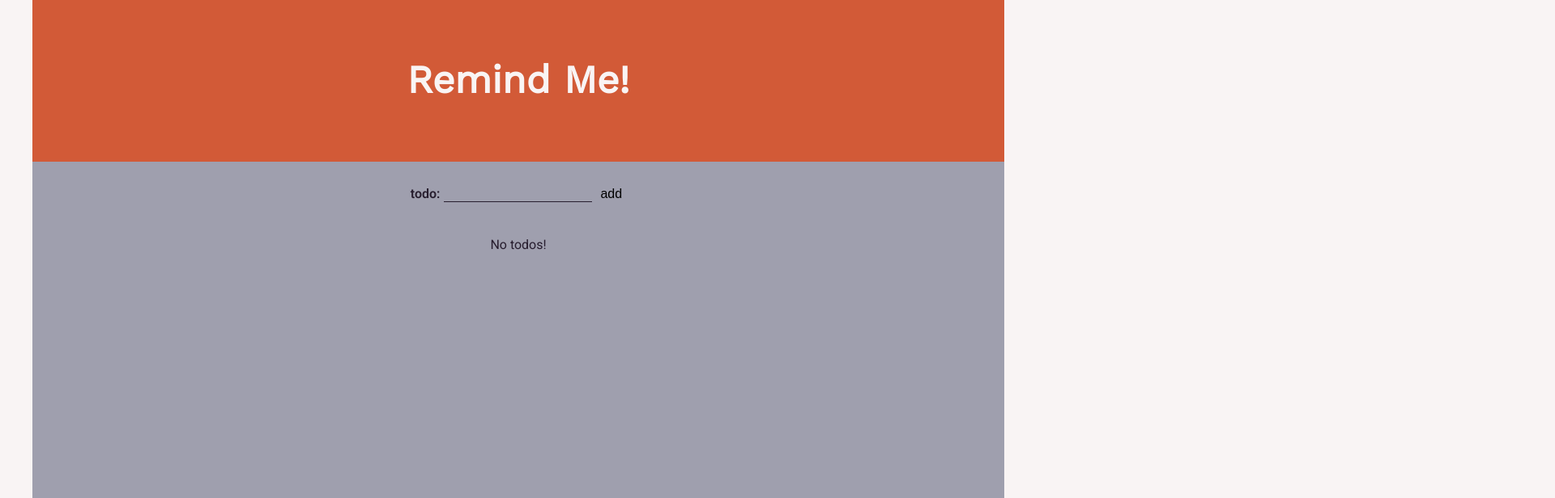
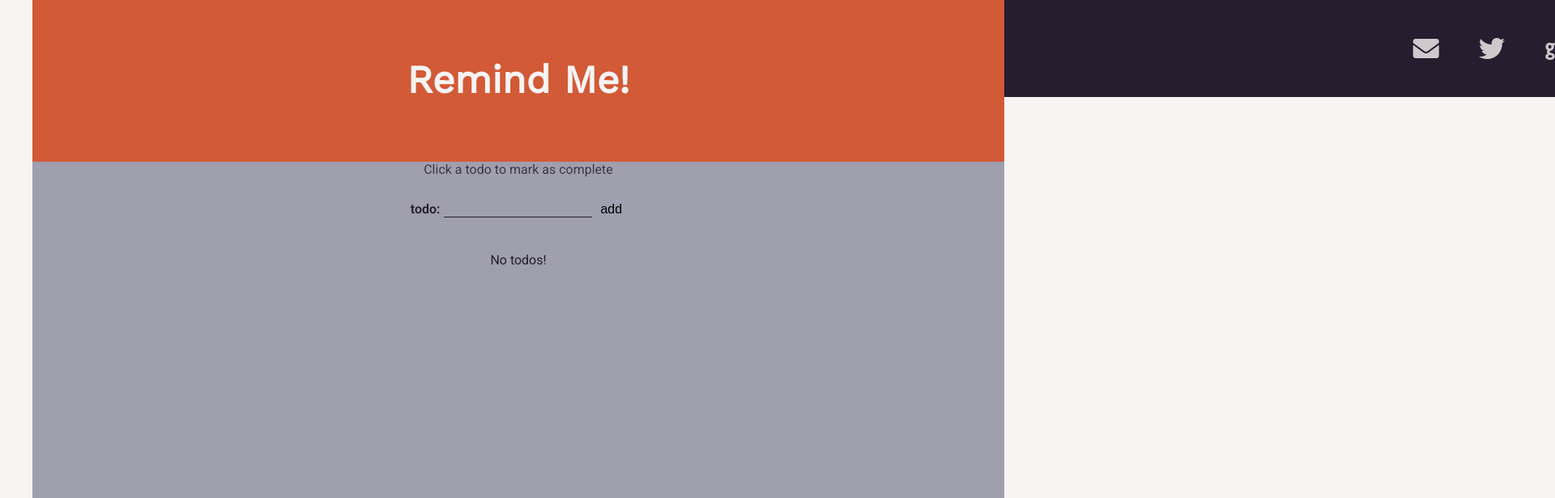
Before and after one commit to winstonCodes/todo-react, a React (Create React App) app: page / in a window 1280 px wide. Shown: the top 616 px of the page at 81% size, 1920 px wide, since content can reach past the window. Built offline with nearby package versions, Linux system fonts and the light colour scheme.

Commit message:
add click notification

```diff
--- a/src/App.js
+++ b/src/App.js
@@ -4,6 +4,7 @@
 import TodoList from "./components/TodoList"
 import TodoInput from "./components/TodoInput"
 import Footer from "./components/Footer"
+import ClickNotf from "./components/ClickNotf"
 
 const App = () => {
 
@@ -60,6 +61,7 @@
   return (
     <div className="container">
       <header><h1>Remind Me!</h1></header>
+      <ClickNotf />
       <div className="content">
         <TodoInput addTodo={addTodo} />
         <TodoList todos={todos} deleteTodo={deleteTodo} toggleTodo={toggleTodo} editTodo={editTodo} updateTodo={updateTodo}/>
--- /dev/null
+++ b/src/components/ClickNotf/ClickNotf.js
@@ -0,0 +1,19 @@
+import React from "react";
+import './style.scss';
+
+const ClickNotf = props => {
+;
+  const style = {
+    backgroundColor: "inherit",
+    color: "inherit",
+    margin: 0,
+    textAlign: "center"
+  }
+  return(
+    <div style={style}>
+      <p id="notf">Click a todo to mark as complete</p>
+    </div>
+  );
+}
+
+export default ClickNotf;
--- /dev/null
+++ b/src/components/ClickNotf/index.js
@@ -0,0 +1,3 @@
+import ClickNotf from './ClickNotf';
+
+export default ClickNotf;
--- /dev/null
+++ b/src/components/ClickNotf/style.scss
@@ -0,0 +1,23 @@
+p {
+  margin: 0;
+}
+#notf {
+  animation-name: notificattion;
+  animation-duration: 10s;
+  animation-fill-mode: forwards;
+}
+
+@keyframes notificattion {
+    0% {
+      opacity: 0;
+    }
+
+    50% {
+      opacity: 0.8;
+    }
+
+    100% {
+      opacity: 0;
+      display: none;
+    }
+}
```
